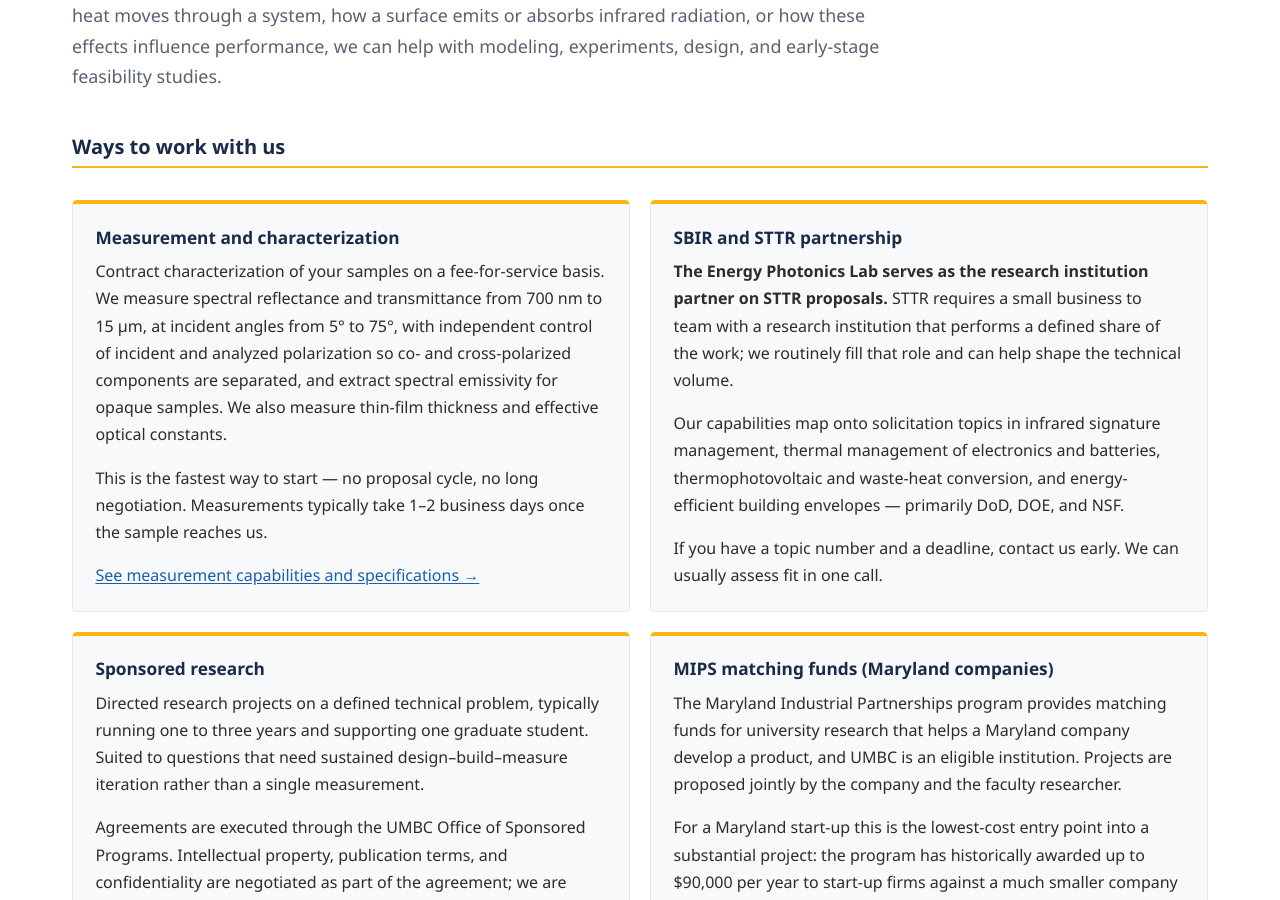
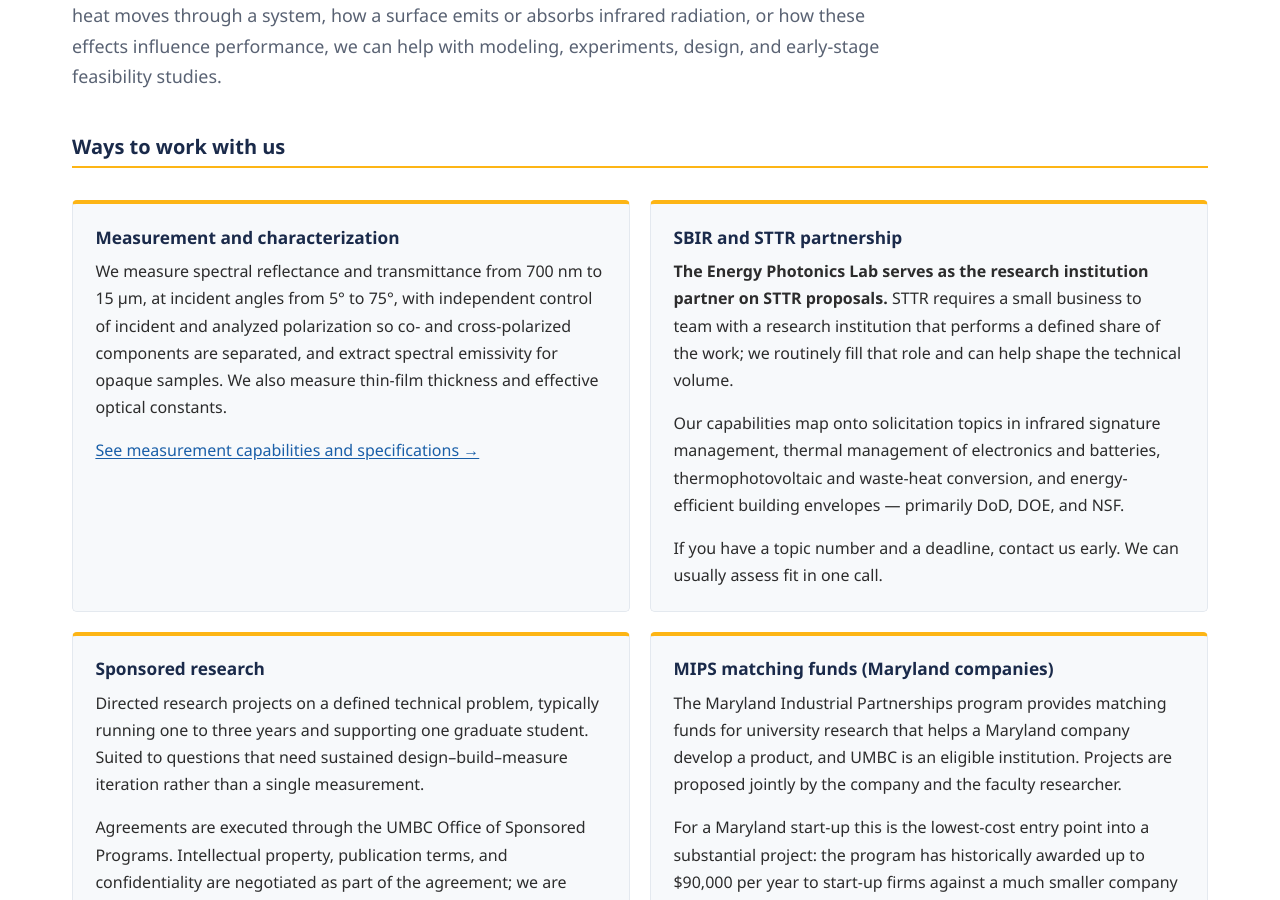
Before and after one commit to alokghanekar/Energy-Photonics-Lab, a Jekyll site: the page built from collaborate.html, in a window 1280 px wide and 900 px high, scrolled down 327 px. Built offline with Jekyll 4.4.1, drawn with Linux system fonts in a browser that asks for light colours.

Commit message:
Update collaborate.html

```diff
--- a/collaborate.html
+++ b/collaborate.html
@@ -13,8 +13,7 @@
 <div class="project-grid">
   <section class="project">
     <h2>Measurement and characterization</h2>
-    <p>Contract characterization of your samples on a fee-for-service basis. We measure spectral reflectance and transmittance from 700&nbsp;nm to 15&nbsp;&micro;m, at incident angles from 5&deg; to 75&deg;, with independent control of incident and analyzed polarization so co- and cross-polarized components are separated, and extract spectral emissivity for opaque samples. We also measure thin-film thickness and effective optical constants.</p>
-    <p>This is the fastest way to start — no proposal cycle, no long negotiation. Measurements typically take 1&ndash;2 business days once the sample reaches us.</p>
+    <p>We measure spectral reflectance and transmittance from 700&nbsp;nm to 15&nbsp;&micro;m, at incident angles from 5&deg; to 75&deg;, with independent control of incident and analyzed polarization so co- and cross-polarized components are separated, and extract spectral emissivity for opaque samples. We also measure thin-film thickness and effective optical constants.</p>
     <p><a href="{{ '/facilities.html' | relative_url }}">See measurement capabilities and specifications &rarr;</a></p>
   </section>
 
```
